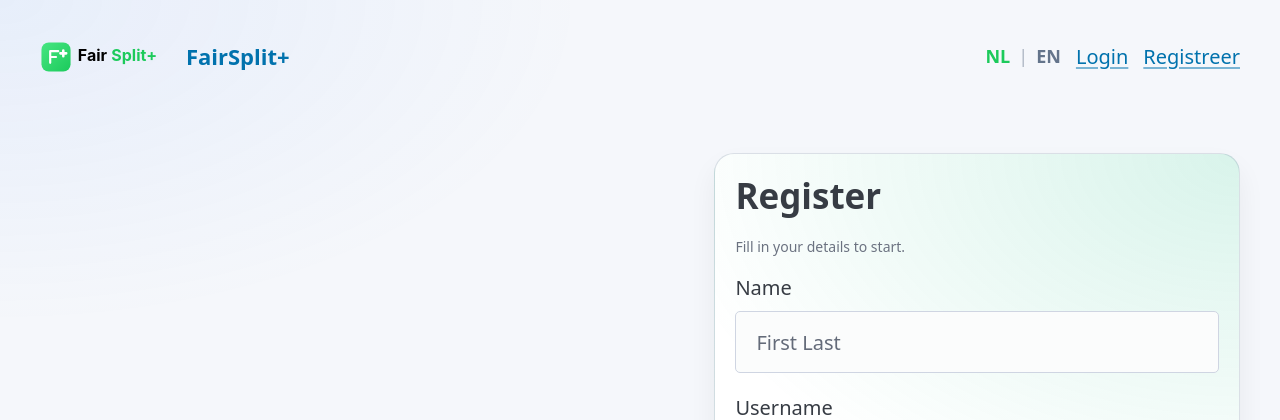
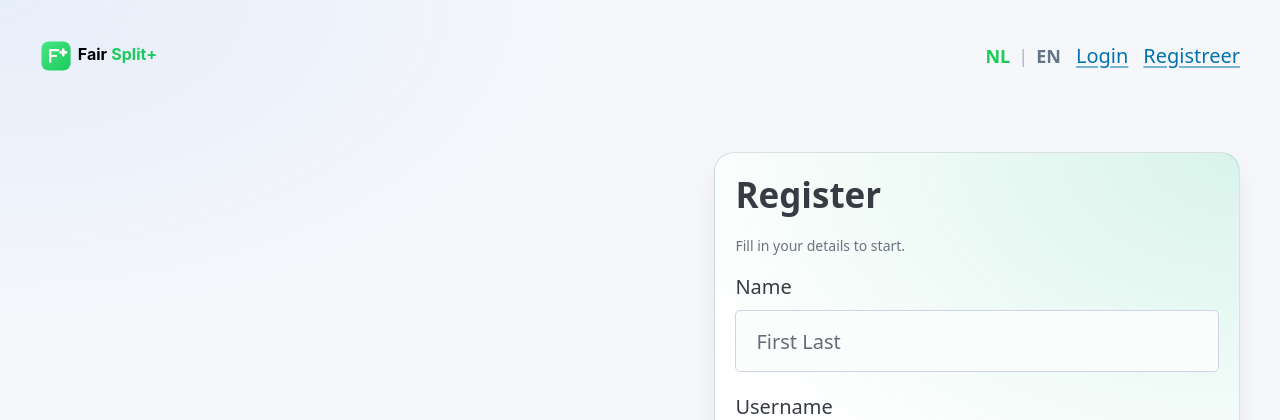
Before and after one commit to A-D-DBS-application/web-application-2025-group-4, a Flask app: page /register in a window 1280 px wide. Shown: the top 420 px of the page. Run offline with Flask 3, Linux system fonts and the light colour scheme; parts of the project's set-up code (start-up, migrations or seed data) failed here and were passed over; some libraries are stand-ins or nearby versions.

Commit message:
aanpassing om FairSplit+ weg te krijgen

```diff
--- a/app/templates/base.html
+++ b/app/templates/base.html
@@ -17,7 +17,6 @@
       <img src="{{ url_for('static', filename='fairsplitplus-logo.svg') }}"
            alt="FairSplit+ logo"
            class="brand-logo"/>
-      <span class="brand-name">FairSplit+</span>
     </a>
 
     <div class="nav-right">
```
